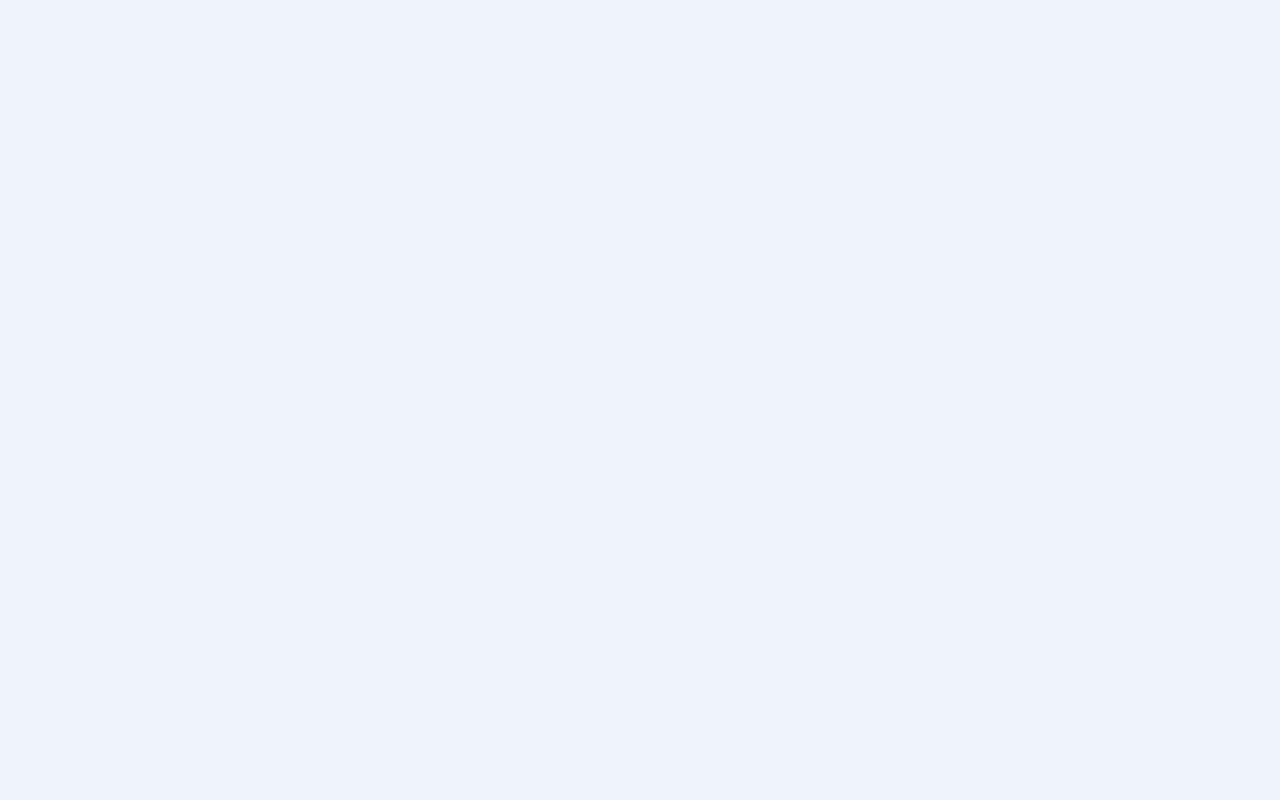
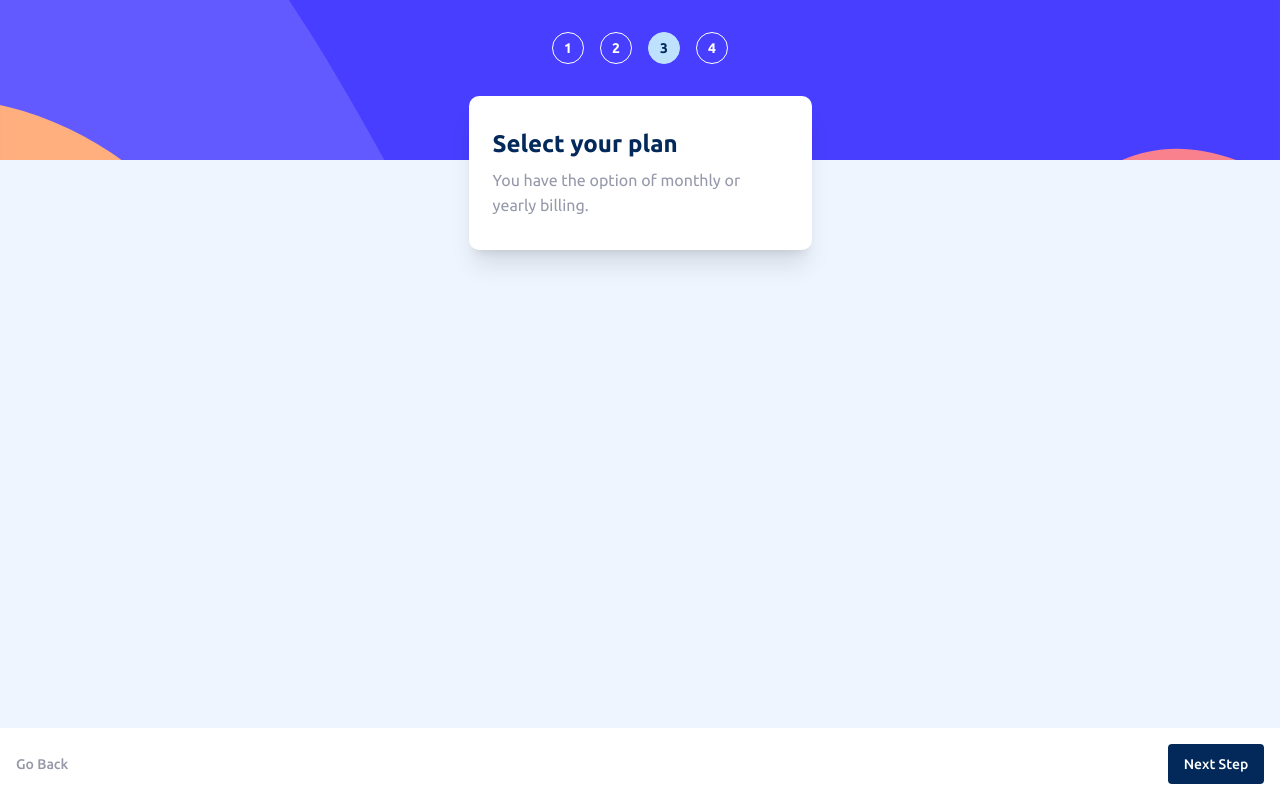
Before and after one commit to WhereIsPumpkin/Multi-Step-Form, a React (Vite) app: page /addons in a window 1280 px wide. Before the commit this address had no page. Built offline with nearby package versions, Linux system fonts and the light colour scheme.

Commit message:
feat: initialize addons page

```diff
--- a/src/App.jsx
+++ b/src/App.jsx
@@ -1,5 +1,6 @@
 import Personal from "./pages/Personal";
 import Plan from "./pages/Plan";
+import AddOns from "./pages/AddOns";
 import { Route, Routes, Navigate } from "react-router-dom";
 
 function App() {
@@ -9,6 +10,7 @@ function App() {
         <Route path="/" element={<Navigate to="/personal" />} />
         <Route path="/personal" element={<Personal />} />
         <Route path="/plan" element={<Plan />} />
+        <Route path="/addons" element={<AddOns />} />
       </Routes>
     </div>
   );
--- a/src/components/MenuBar.jsx
+++ b/src/components/MenuBar.jsx
@@ -9,7 +9,7 @@ const MenuBar = () => {
         <div
           className={`rounded-full h-8 w-8 flex items-center justify-center border border-white ${
             location.pathname === "/personal"
-              ? "bg-[#BEE2FD] border-[#BEE2FD]"
+              ? "bg-[#BEE2FD] !border-[#BEE2FD]"
               : "bg-transparent"
           }`}
         >
@@ -27,7 +27,7 @@ const MenuBar = () => {
         <div
           className={`rounded-full h-8 w-8 flex items-center justify-center border border-white ${
             location.pathname === "/plan"
-              ? "bg-[#BEE2FD] border-[#BEE2FD]"
+              ? "bg-[#BEE2FD] !border-[#BEE2FD]"
               : "bg-transparent"
           }`}
         >
@@ -42,14 +42,14 @@ const MenuBar = () => {
 
         <div
           className={`rounded-full h-8 w-8 flex items-center justify-center border border-white ${
-            location.pathname === "/addon"
-              ? "bg-[#BEE2FD] border-[#BEE2FD]"
+            location.pathname === "/addons"
+              ? "bg-[#BEE2FD] !border-[#BEE2FD]"
               : "bg-transparent"
           }`}
         >
           <span
             className={`font-ubuntu text-sm font-bold ${
-              location.pathname === "/finish" ? "text-[#022959]" : "text-white"
+              location.pathname === "/addons" ? "text-[#022959]" : "text-white"
             }`}
           >
             3
@@ -59,7 +59,7 @@ const MenuBar = () => {
         <div
           className={`rounded-full h-8 w-8 flex items-center justify-center border border-white ${
             location.pathname === "/finish"
-              ? "bg-[#BEE2FD] border-[#BEE2FD]"
+              ? "bg-[#BEE2FD] !border-[#BEE2FD]"
               : "bg-transparent"
           }`}
         >
--- /dev/null
+++ b/src/pages/AddOns.jsx
@@ -0,0 +1,41 @@
+import MenuBar from "../components/MenuBar";
+import { Link, useNavigate } from "react-router-dom";
+
+const AddOns = () => {
+  const navigate = useNavigate();
+  return (
+    <main className="flex flex-col items-center  h-screen">
+      <MenuBar />
+      <section className="py-8 px-6 flex flex-col max-w-[343px] bg-white rounded-[10px] gap-[22px] shadow-xl -mt-16">
+        <header>
+          <h1 className="text-[#022959] text-2xl font-ubuntu font-bold mb-2">
+            Select your plan
+          </h1>
+
+          <p className="font-ubuntu font-normal text-base leading-[25px] text-[#9699AA]">
+            You have the option of monthly or yearly billing.
+          </p>
+        </header>
+      </section>
+
+      <footer className="w-full p-4 flex justify-between bg-white mt-auto shadow-md items-center">
+        <Link
+          to={"/plan"}
+          className="font-ubuntu font-medium text-sm text-[#9699AA]"
+        >
+          Go Back
+        </Link>
+        <button
+          className="h-10 w-24 bg-[#022959] font-medium text-sm font-ubuntu text-white rounded-[4px]"
+          onClick={() => {
+            // navigate("$");
+          }}
+        >
+          Next Step
+        </button>
+      </footer>
+    </main>
+  );
+};
+
+export default AddOns;
--- a/src/pages/Plan.jsx
+++ b/src/pages/Plan.jsx
@@ -90,7 +90,7 @@ const Plan = () => {
         <button
           className="h-10 w-24 bg-[#022959] font-medium text-sm font-ubuntu text-white rounded-[4px]"
           onClick={() => {
-            navigate("/plan");
+            navigate("/addons");
           }}
         >
           Next Step
```
